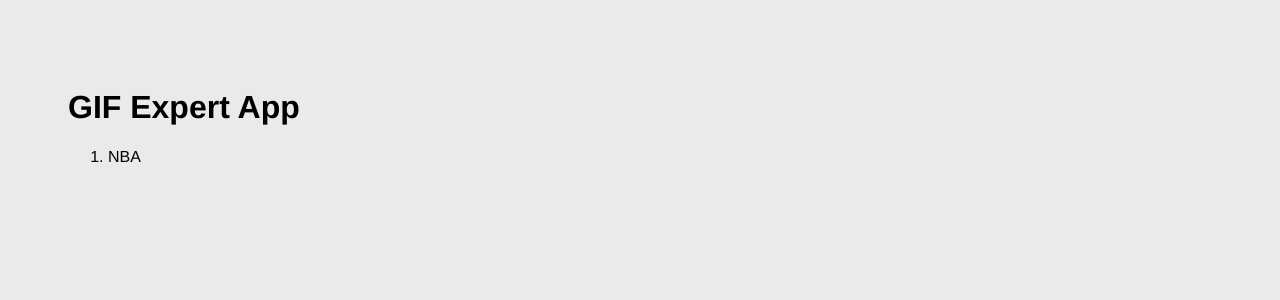
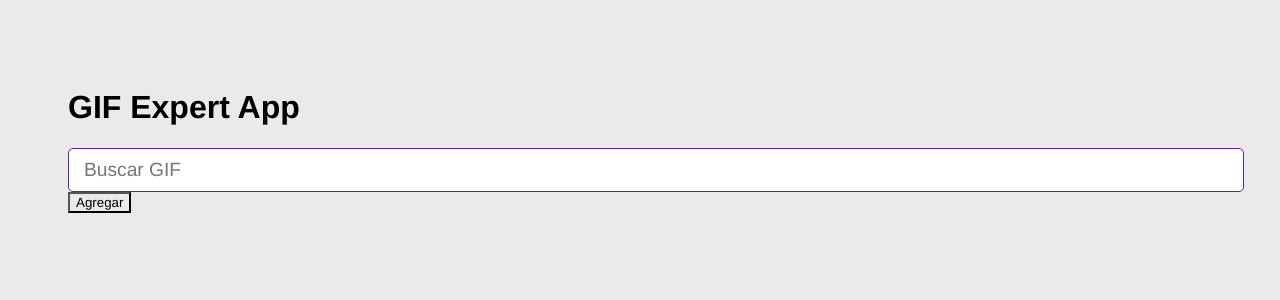
Before and after one commit to jaivalos-dev/React---Aplicaci-n-para-buscar-GIFS, a React (Vite) app: page / in a window 1280 px wide. Shown: the top 300 px of the page. Built offline with nearby package versions, Linux system fonts and the light colour scheme.

Commit message:
Creamos-componente-para-agregar-categorias-desde-un-textbox

```diff
--- a/src/GIFExpertApp.jsx
+++ b/src/GIFExpertApp.jsx
@@ -1,14 +1,23 @@
 import { useState } from "react"
+import { AddCategory } from "./components/AddCategory"
 
 export const GIFExpertApp = () => {
 
-  const [categories, setCategories] = useState(["NBA"])
+  const [categories, setCategories] = useState([])
 
-  console.log(categories)
+  const onAddCategory = () => {
+    setCategories(["Valorant", ...categories])
+  }
 
   return (
     <>
         <h1>GIF Expert App</h1>
+
+        {/* Input */}
+
+        <AddCategory/>
+
+        <button onClick={onAddCategory}>Agregar</button>
 
         <ol>
             {
--- /dev/null
+++ b/src/components/AddCategory.jsx
@@ -0,0 +1,26 @@
+import { useState } from "react"
+
+
+export const AddCategory = () => {
+
+  const [inputValue, setInputValue] = useState("")
+
+  const onInputChange = ( event ) => {
+    setInputValue( event.target.value )
+  }
+
+  const onSubmit = (event) =>{
+    event.preventDefault()
+    console.log(inputValue)
+  }
+
+  return (
+
+    <form onSubmit={ onSubmit }>
+        <input type="text" placeholder="Buscar GIF" value={ inputValue }
+            onChange={ onInputChange }
+        />
+    </form>
+
+  )
+}
```
